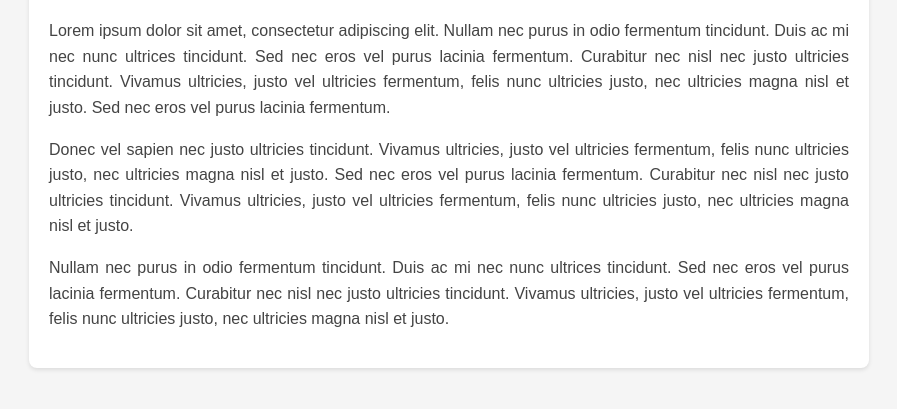
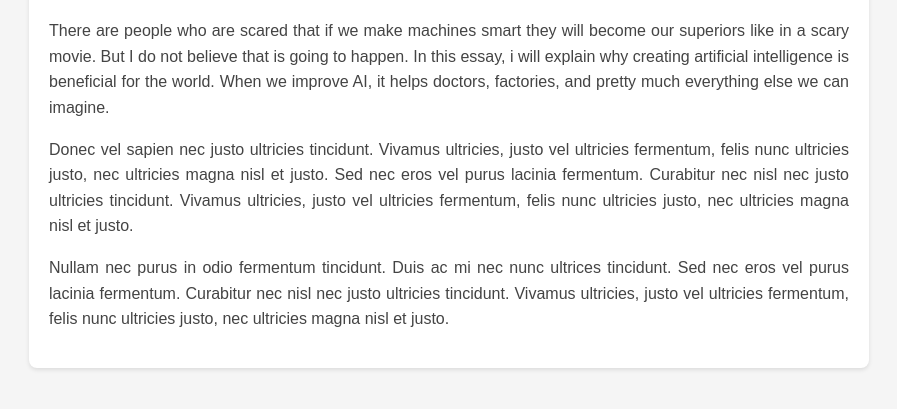
Before and after one commit to albertoforreals/essay, a plain HTML site: page index.html in a window 1280 px wide. Shown: the part 257-666 px from the top of the page, without its empty margins (191-1088 px from the left). Drawn offline with nearby package versions, Linux system fonts and the light colour scheme.

Commit message:
Update index.html

```diff
--- a/index.html
+++ b/index.html
@@ -16,7 +16,7 @@
     How AI Is Changing Everything Around Us
    </h1>
 <p>
-    Lorem ipsum dolor sit amet, consectetur adipiscing elit. Nullam nec purus in odio fermentum tincidunt. Duis ac mi nec nunc ultrices tincidunt. Sed nec eros vel purus lacinia fermentum. Curabitur nec nisl nec justo ultricies tincidunt. Vivamus ultricies, justo vel ultricies fermentum, felis nunc ultricies justo, nec ultricies magna nisl et justo. Sed nec eros vel purus lacinia fermentum.
+   There are people who are scared that if we make machines smart they will become our superiors like in a scary movie. But I do not believe that is going to happen. In this essay, i will explain why creating artificial intelligence is beneficial for the world. When we improve AI, it helps doctors, factories, and pretty much everything else we can imagine.
    </p>
 <p>
     Donec vel sapien nec justo ultricies tincidunt. Vivamus ultricies, justo vel ultricies fermentum, felis nunc ultricies justo, nec ultricies magna nisl et justo. Sed nec eros vel purus lacinia fermentum. Curabitur nec nisl nec justo ultricies tincidunt. Vivamus ultricies, justo vel ultricies fermentum, felis nunc ultricies justo, nec ultricies magna nisl et justo.
```
